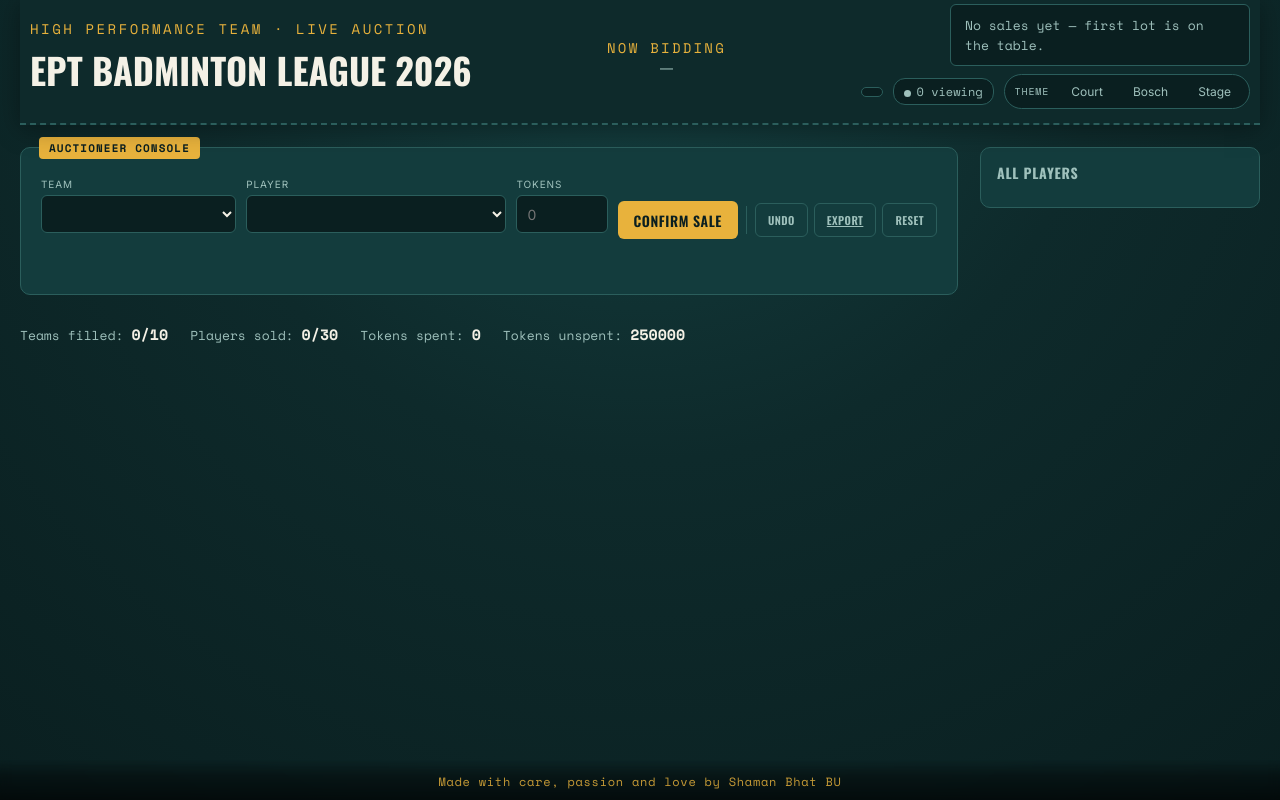
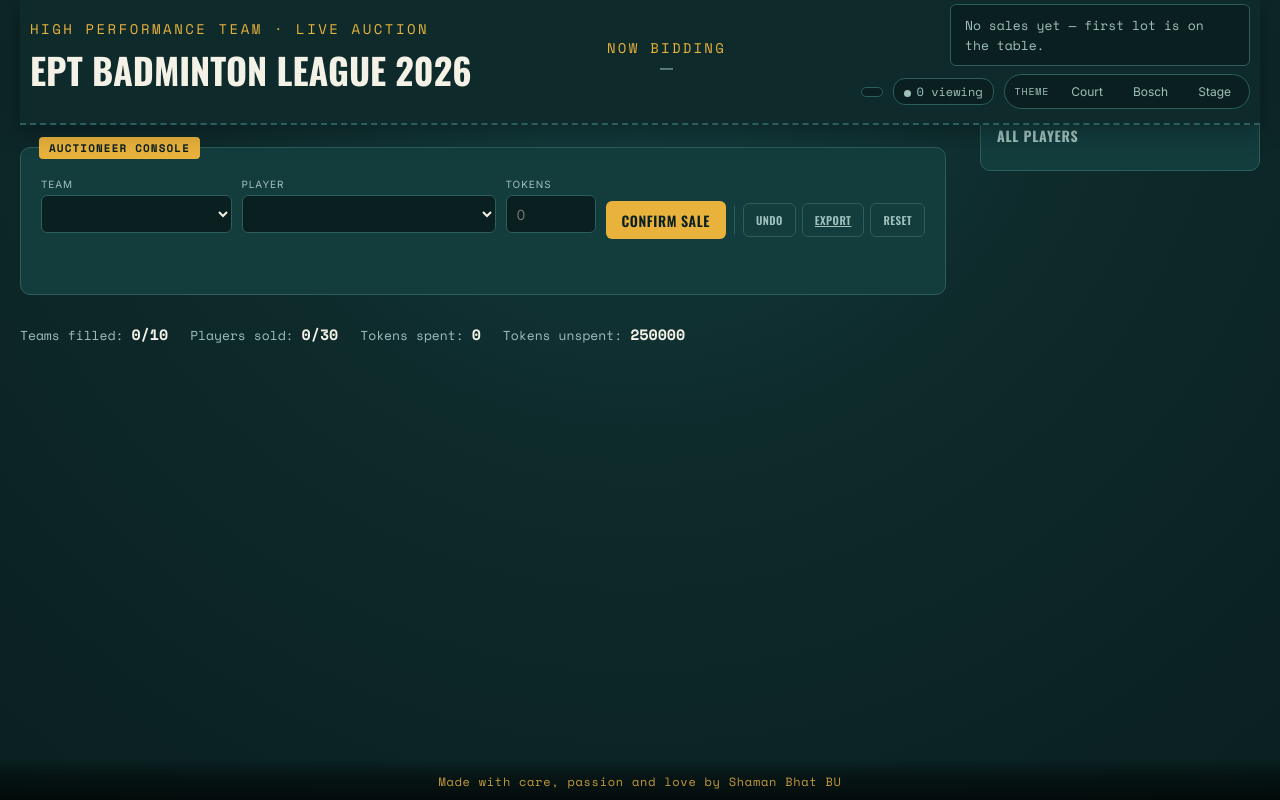
Before and after one commit to ShamanBhat/Auction_App, a Flask app: page / in a window 1280 px wide. Run offline with Flask 3, Linux system fonts and the light colour scheme; data that the repository does not hold is empty; parts of the project's set-up code (start-up, migrations or seed data) failed here and were passed over.

Commit message:
feat: players column is static and height matches view port

```diff
--- a/static/console.js
+++ b/static/console.js
@@ -3,6 +3,16 @@
 // served to requests from 127.0.0.1).
 
 let STATE = null;
+
+function syncViewportChrome(){
+  const header = document.querySelector('header');
+  const footer = document.querySelector('footer');
+  const root = document.documentElement;
+  if(header){ root.style.setProperty('--header-safe', `${Math.ceil(header.offsetHeight)}px`); }
+  if(footer){ root.style.setProperty('--footer-safe', `${Math.ceil(footer.offsetHeight)}px`); }
+}
+
+window.addEventListener('resize', syncViewportChrome);
 
 function esc(s){ const d=document.createElement('div'); d.textContent = s==null?'':s; return d.innerHTML; }
 
@@ -311,6 +321,7 @@
 
 (async function init(){
   STATE = await api('/api/state');
+  syncViewportChrome();
   renderAll();
   connectConsoleStream();
 })();
--- a/static/style.css
+++ b/static/style.css
@@ -9,6 +9,11 @@
   --court:#0E2A2B; --court-deep:#0A1F20; --panel:#133C3D; --line:#2B5E5C;
   --shuttle:#F4F1E6; --gold:#E8B23C; --gold-dim:#8a6c2e; --glow:#143F40;
   --ok:#6FCF97; --warn:#F2994A; --danger:#EB5757; --text-dim:#9FC1BC;
+  --header-safe:96px;
+  --footer-safe:60px;
+  --sidebar-gap:14px;
+  --sidebar-w:280px;
+  --sidebar-right:20px;
 }
 body.theme-bosch{
   --court:#161616; --court-deep:#0A0A0A; --panel:#232323; --line:#3C3C3C;
@@ -93,11 +98,20 @@
 .summary-bar{display:flex;gap:22px;flex-wrap:wrap;margin-bottom:18px;font-family:'Space Mono',monospace;font-size:13px;color:var(--text-dim);}
 .summary-bar b{color:var(--shuttle);font-size:15px;}
 
-/* Sidebar is a fixed 280px; the main column takes everything else.
-   On screens narrower than 900px the sidebar drops below the cards. */
-.layout{display:grid;grid-template-columns:1fr 280px;gap:22px;align-items:start;}
-@media (max-width:900px){.layout{grid-template-columns:1fr;}}
-.sidebar{display:flex;flex-direction:column;gap:16px;position:sticky;top:20px;}
+/* Sidebar is fixed, so the page content itself is a single flow column.
+  The main area reserves just enough space on the right for that panel. */
+.layout{display:block;}
+.sidebar{
+  position:fixed;
+  right:var(--sidebar-right);
+  top:calc(var(--header-safe) + var(--sidebar-gap));
+  width:var(--sidebar-w);
+  max-height:calc(100dvh - var(--header-safe) - var(--footer-safe) - (2 * var(--sidebar-gap)));
+  display:flex;
+  flex-direction:column;
+}
+
+.main{padding-right:calc(var(--sidebar-w) + var(--sidebar-right) + var(--sidebar-gap));}
 
 /* auto-fill with a 270px minimum — slightly wider so longer names don't overflow */
 .teams{display:grid;grid-template-columns:repeat(auto-fill,minmax(270px,1fr));gap:14px;}
@@ -135,9 +149,27 @@
 .roster .captain-entry .c-name{font-size:14px;font-family:'Inter',sans-serif;color:var(--shuttle);font-weight:500;}
 .roster .captain-entry .c-meta{font-size:11px;color:var(--text-dim);font-family:'Space Mono',monospace;}
 
-.pool-panel{background:var(--panel);border:1px solid var(--line);border-radius:10px;padding:14px 16px;}
+.pool-panel{
+  background:var(--panel);
+  border:1px solid var(--line);
+  border-radius:10px;
+  padding:14px 16px;
+  max-height:100%;
+  display:flex;
+  flex-direction:column;
+  overflow:hidden;
+}
 .pool-panel h2{font-family:'Oswald',sans-serif;font-size:14px;text-transform:uppercase;letter-spacing:.05em;margin:0 0 10px;color:var(--text-dim);}
-.pool-list{list-style:none;margin:0;padding:0;display:flex;flex-direction:column;gap:6px;max-height:calc(100vh - 280px);overflow-y:auto;}
+.pool-list{
+  list-style:none;
+  margin:0;
+  padding:0;
+  display:flex;
+  flex-direction:column;
+  gap:6px;
+  max-height:calc(100dvh - var(--header-safe) - var(--footer-safe) - 96px);
+  overflow-y:auto;
+}
 .pool-list li{background:var(--court-deep);border-radius:6px;padding:8px 10px;font-size:13px;display:flex;justify-content:space-between;gap:8px;align-items:center;}
 .pool-list li.sold{opacity:.5;}
 .pool-list li.current{outline:1px solid var(--gold);}
@@ -175,4 +207,4 @@
   opacity:.85;
 }
 /* Push page content up so the last card never sits behind the sticky footer */
-.wrap{padding-bottom:60px;}
+.wrap{padding-bottom:var(--footer-safe);}
```
Also changed, not shown: static/viewer.js (+11 -0 lines).
